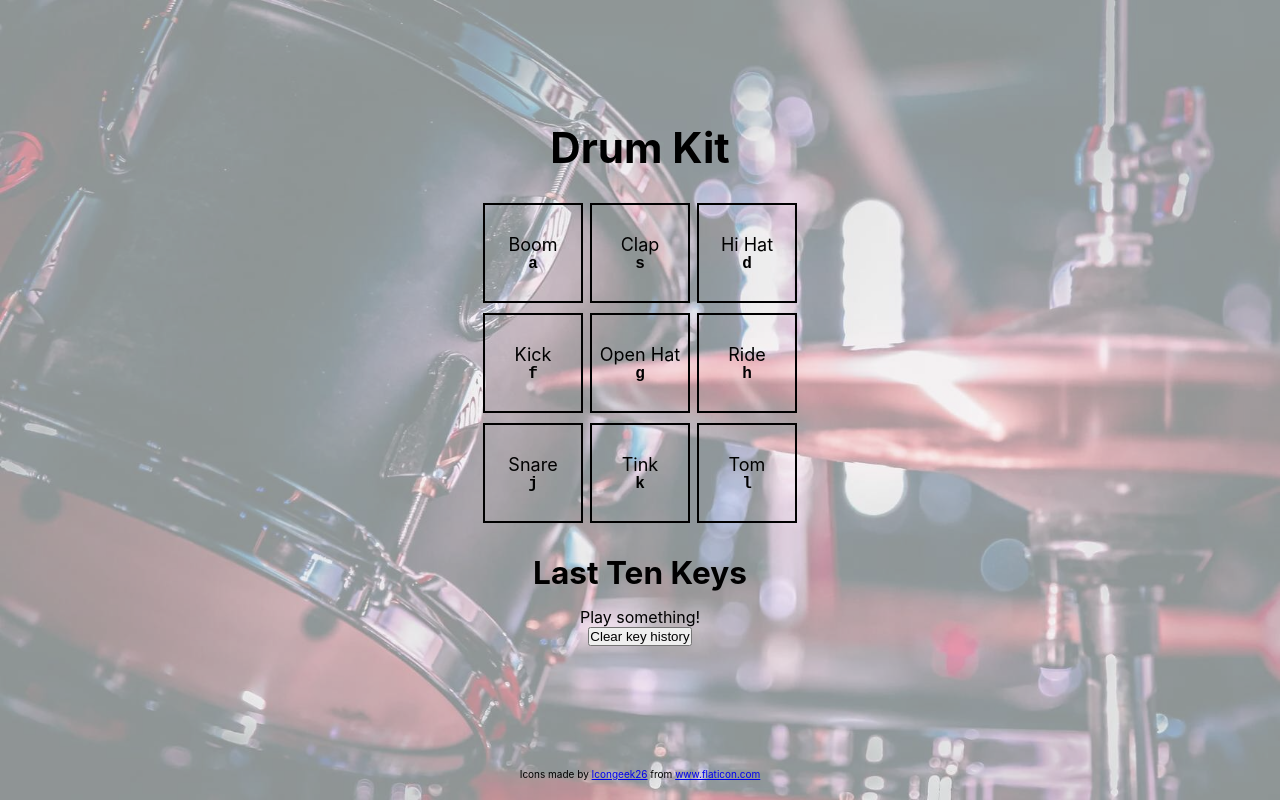
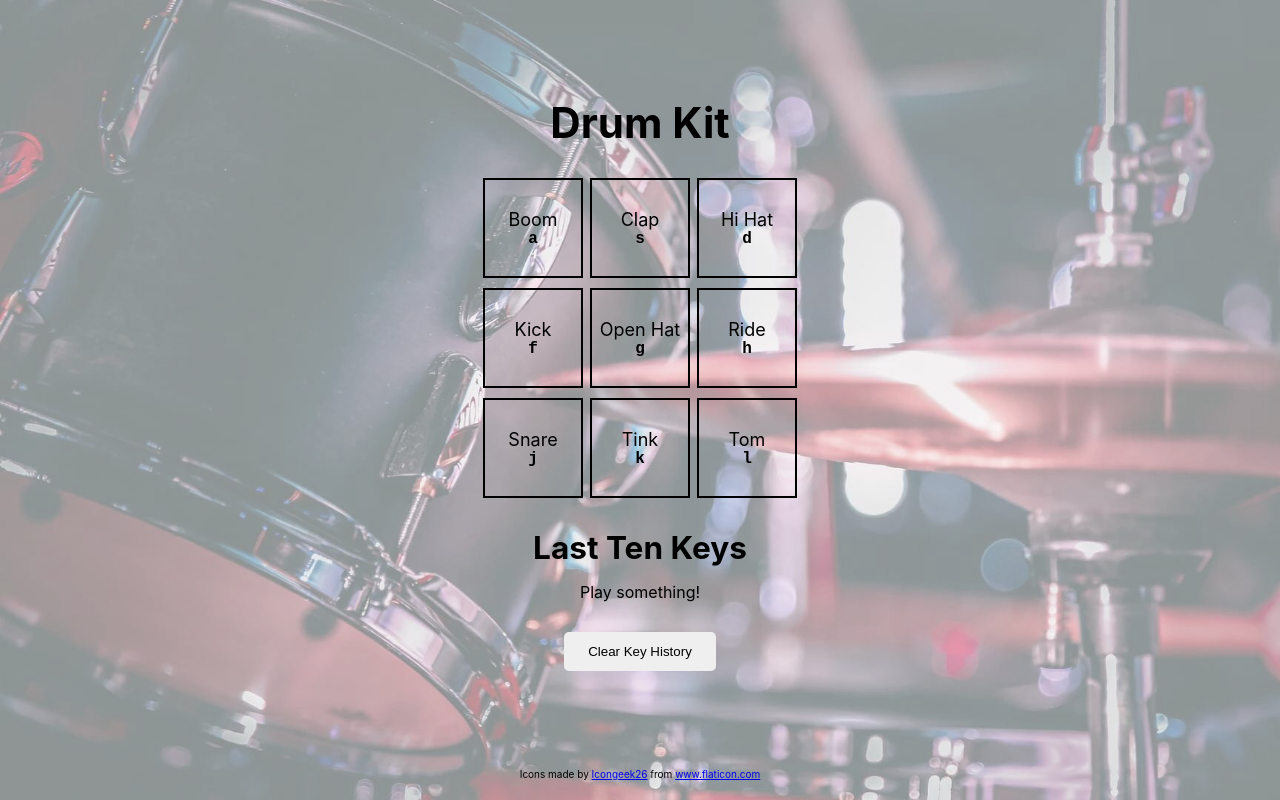
Before and after one commit to nevtay/React-Drum-Kit, a React (Create React App) app: page / in a window 1280 px wide. Built offline with nearby package versions, Linux system fonts and the light colour scheme.

Commit message:
Assign class and onClick handler to clear history button

```diff
--- a/src/components/KeyHistory.js
+++ b/src/components/KeyHistory.js
@@ -16,7 +16,9 @@ const KeyHistory = () => {
       ) : (
         <p>Play something!</p>
       )}
-      <button onClick={clearKeyHistory}>Clear key history</button>
+      <button className="clear-key-history" onClick={clearKeyHistory}>
+        Clear Key History
+      </button>
     </div>
   )
 }
```
